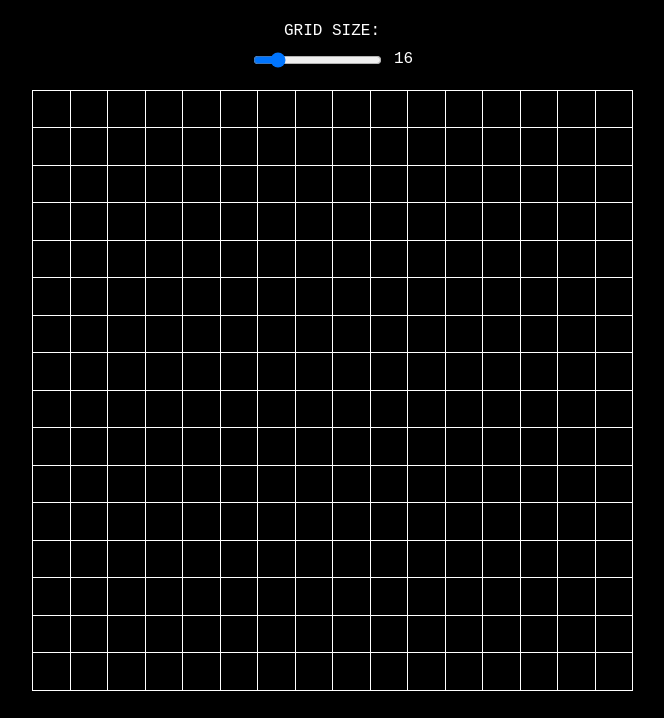
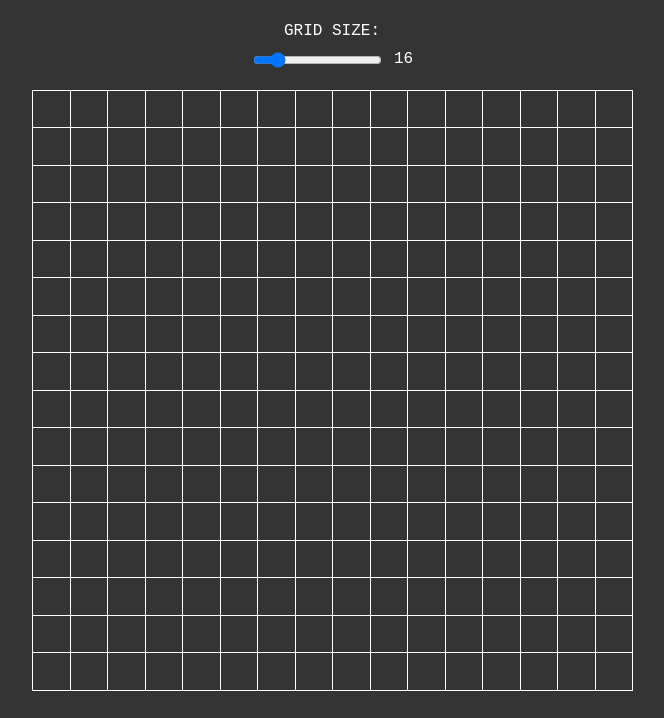
Before and after one commit to naomi-ho/etch-a-sketch, a plain HTML site: page index.html in a window 1280 px wide. Shown: the part 82-800 px from the top of the page, without its empty margins (308-972 px from the left). Drawn offline with Linux system fonts and the light colour scheme.

Commit message:
Change colour from black to grey

```diff
--- a/style.css
+++ b/style.css
@@ -4,7 +4,7 @@ body {
     align-items: center;
     text-align: center;
     color: white;
-    background-color: black;
+    background-color: rgb(53, 52, 52);
     font-family: "OCR A Std", monospace;
 }
 
```
